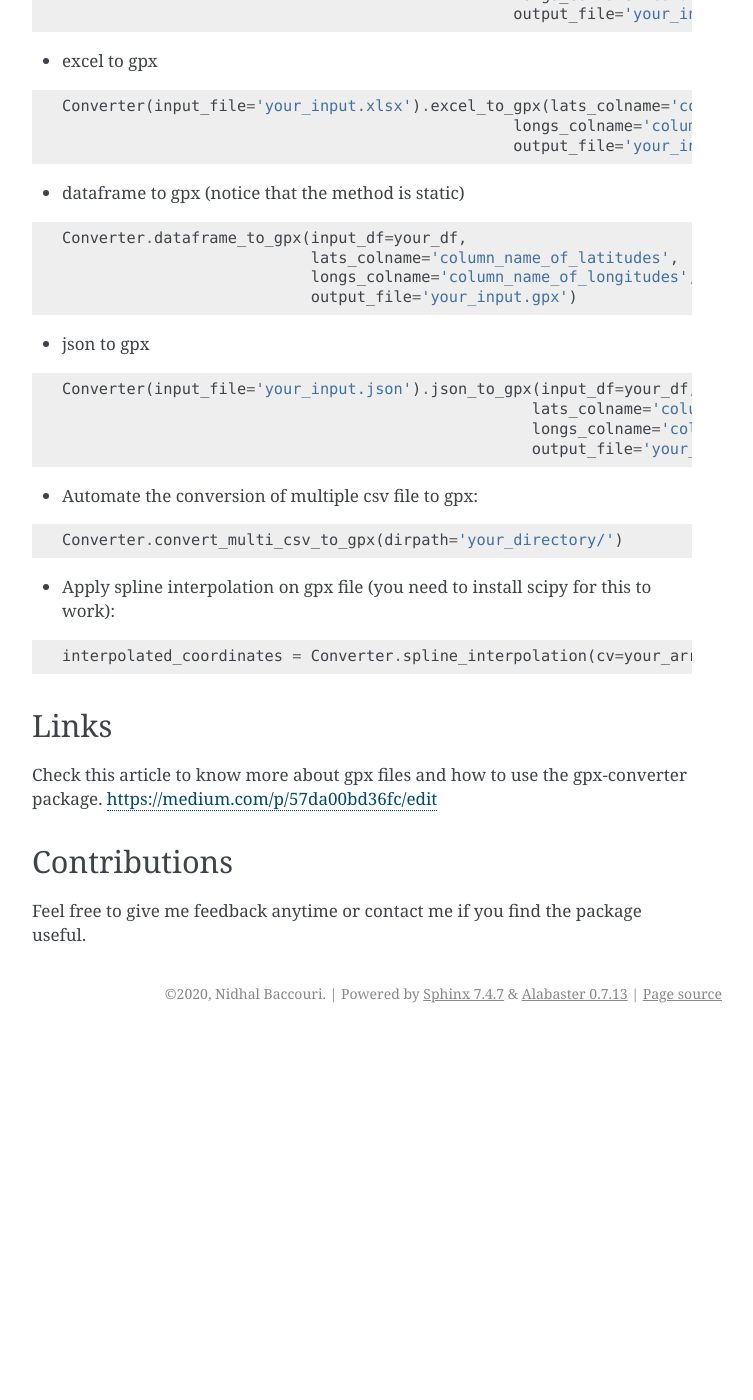
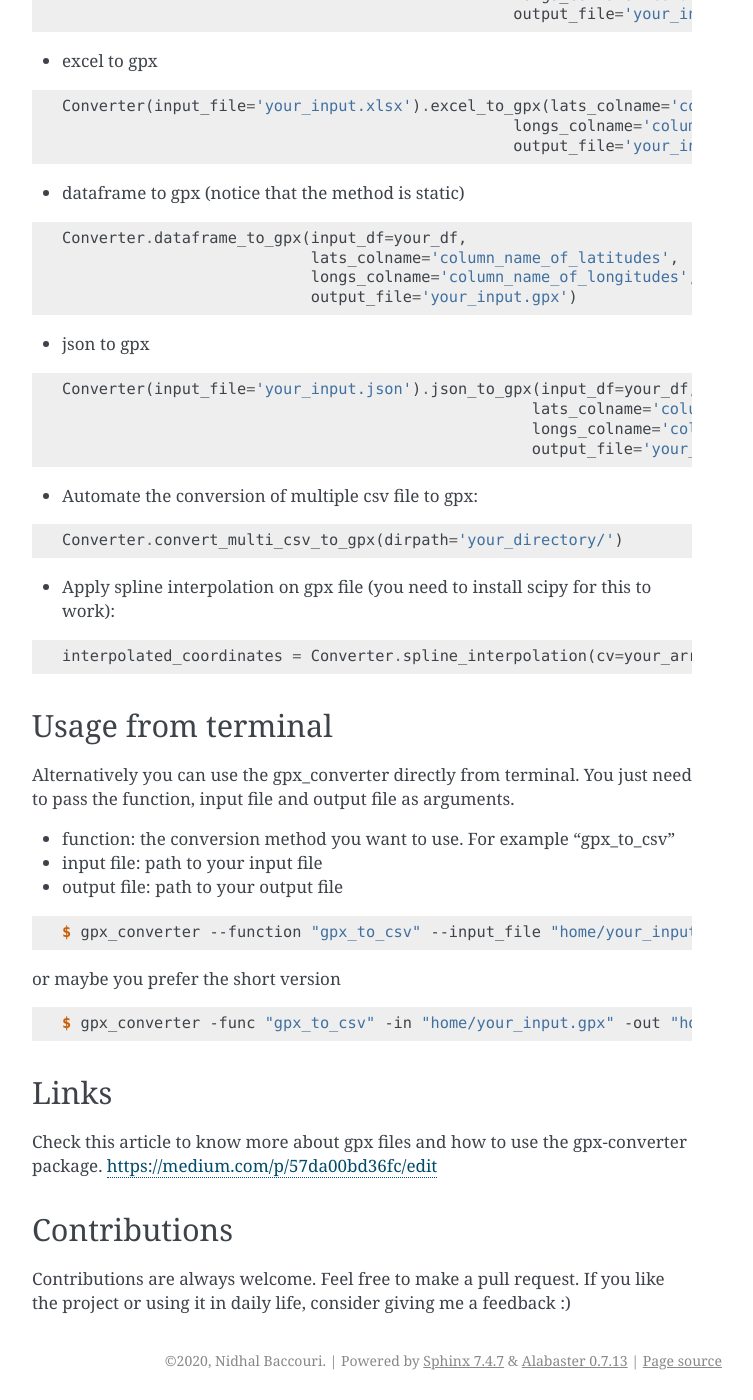
Before and after one commit to nidhaloff/gpx-converter, a Sphinx documentation site: the page built from docs/readme.rst, in a window 1280 px wide and 1400 px high, scrolled down 2041 px. Shown: the whole window, without its empty margins (388-1141 px from the left). Built offline with Sphinx 7.4.7, drawn with Linux system fonts in a browser that asks for light colours; before the commit the page ends 3074 px from its top, so only the background shows below that.

Commit message:
updated docs and readme for the new version

```diff
--- a/README.rst
+++ b/README.rst
@@ -175,6 +175,26 @@ Quick Usage
 
     interpolated_coordinates = Converter.spline_interpolation(cv=your_array_of_control_vertices)
 
+Usage from terminal
+--------------------
+
+Alternatively you can use the gpx_converter directly from terminal.
+You just need to pass the function, input file and output file as arguments.
+
+- function: the conversion method you want to use. For example "gpx_to_csv"
+- input file: path to your input file
+- output file: path to your output file
+
+.. code-block:: console
+
+    $ gpx_converter --function "gpx_to_csv" --input_file "home/your_input.gpx" --output_file "home/your_output.csv"
+
+or maybe you prefer the short version
+
+.. code-block:: console
+
+    $ gpx_converter -func "gpx_to_csv" -in "home/your_input.gpx" -out "home/your_output.csv"
+
 Links
 -----
 Check this article to know more about gpx files and how to use the gpx-converter package.
@@ -182,4 +202,5 @@ https://medium.com/p/57da00bd36fc/edit
 
 Contributions
 --------------
-Feel free to give me feedback anytime or contact me if you find the package useful.
+Contributions are always welcome. Feel free to make a pull request.
+If you like the project or using it in daily life, consider giving me a feedback :)
--- a/gpx_converter/__init__.py
+++ b/gpx_converter/__init__.py
@@ -2,6 +2,6 @@ from .base import Converter
 
 __author__ = """Nidhal Baccouri"""
 __email__ = 'nidhalbacc@gmail.com'
-__version__ = '1.6.6'
+__version__ = '1.6.7'
 
 __all__ = [Converter]
--- a/setup.cfg
+++ b/setup.cfg
@@ -1,5 +1,5 @@
 [bumpversion]
-current_version = 1.6.6
+current_version = 1.6.7
 commit = True
 tag = True
 
--- a/setup.py
+++ b/setup.py
@@ -52,6 +52,6 @@ setup(
     test_suite='tests',
     tests_require=test_requirements,
     url='https://github.com/nidhaloff/gpx_converter',
-    version='1.6.6',
+    version='1.6.7',
     zip_safe=False,
 )
```
Also changed, not shown: docs/usage.rst (+21 -0 lines).
